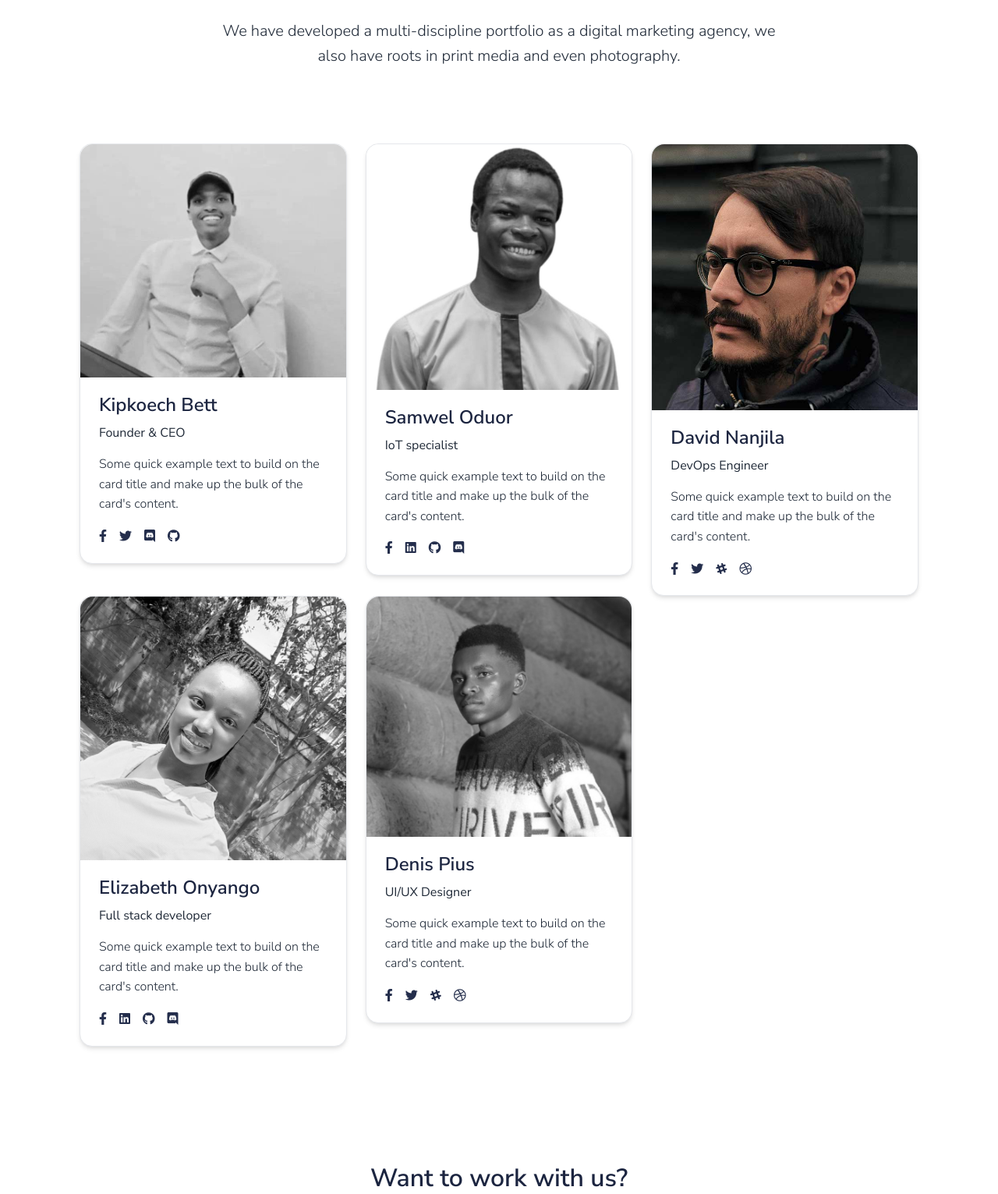
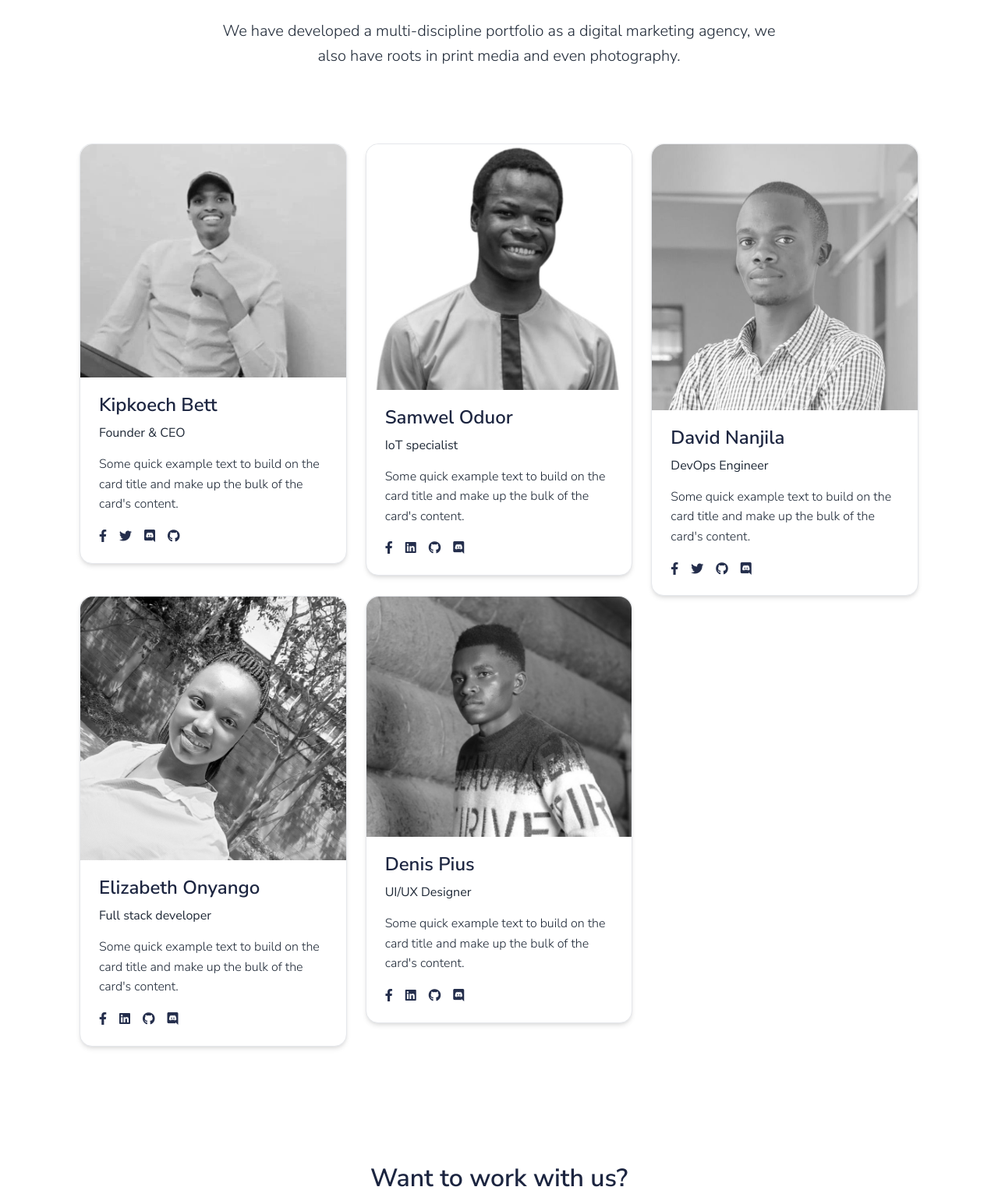
Before and after one commit to Hope-Exclusives/Astra_Search, a Django app: page /about/ in a window 1280 px wide. Shown: the part 3838-5369 px from the top of the page at 78% size. Run offline with Django 5.2, Linux system fonts and the light colour scheme; some libraries are stand-ins or nearby versions.

Commit message:
About us section connected and team profiles updated

```diff
--- a/home/templates/home/about.html
+++ b/home/templates/home/about.html
@@ -222,14 +222,14 @@
                     </div>
                     <div class="col-12 col-md-6 col-lg-4">
                         <div class="card shadow border-gray-300">
-                            <img src="{% static 'assets/img/team/profile-picture-4.jpg' %}" class="card-img-top rounded-top" alt="Jose Avatar">
+                            <img src="{% static 'assets/img/team/david.jpg' %}" class="card-img-top rounded-top" alt="Jose Avatar">
                             <div class="card-body">
                                 <h3 class="h4 card-title mb-2">David Nanjila</h3>
                                 <span class="card-subtitle text-gray fw-normal">DevOps Engineer</span>
                                 <p class="card-text my-3">Some quick example text to build on the card title and make up the bulk of the card's content.</p>
                                 <ul class="list-unstyled d-flex mt-3 mb-0">
                                     <li>
-                                        <a href="#" target="_blank" aria-label="facebook social link" class="icon-facebook me-3">
+                                        <a href="https://www.facebook.com/share/1FUzY8L5SS/" target="_blank" aria-label="facebook social link" class="icon-facebook me-3">
                                             <span class="fab fa-facebook-f"></span>
                                         </a>
                                     </li>
@@ -239,13 +239,13 @@
                                         </a>
                                     </li>
                                     <li>
-                                        <a href="#" target="_blank" aria-label="slack social link" class="icon-slack me-3">
-                                            <span class="fab fa-slack-hash"></span>
+                                        <a href="https://github.com/stoicdavi" target="_blank" aria-label="github social link" class="icon-github me-3">
+                                            <span class="fab fa-github"></span>
                                         </a>
                                     </li>
                                     <li>
-                                        <a href="#" target="_blank" aria-label="dribbble social link" class="icon-dribbble me-3">
-                                            <span class="fab fa-dribbble"></span>
+                                        <a href="#" target="_blank" aria-label="discord social link" class="icon-discord me-3">
+                                            <span class="fab fa-discord"></span>
                                         </a>
                                     </li>
                                 </ul>
@@ -300,18 +300,18 @@
                                         </a>
                                     </li>
                                     <li>
-                                        <a href="#" target="_blank" aria-label="twitter social link" class="icon-twitter me-3">
-                                            <span class="fab fa-twitter"></span>
+                                        <a href="#" target="_blank" aria-label="linkedin social link" class="icon-linkedin me-3">
+                                            <span class="fab fa-linkedin"></span>
                                         </a>
                                     </li>
                                     <li>
-                                        <a href="#" target="_blank" aria-label="slack social link" class="icon-slack me-3">
-                                            <span class="fab fa-slack-hash"></span>
+                                        <a href="https://github.com/tech-pius" target="_blank" aria-label="github social link" class="icon-github me-3">
+                                            <span class="fab fa-github"></span>
                                         </a>
                                     </li>
                                     <li>
-                                        <a href="#" target="_blank" aria-label="dribbble social link" class="icon-dribbble me-3">
-                                            <span class="fab fa-dribbble"></span>
+                                        <a href="https://discord.com/users/1375430693261152316" target="_blank" aria-label="discord social link" class="icon-discord me-3">
+                                            <span class="fab fa-discord"></span>
                                         </a>
                                     </li>
                                 </ul>
@@ -385,7 +385,7 @@
                             <p class="lead mb-4">
                                 Do you want to join our team and work remotely from anywhere you’d like? We can’t wait to hear from you!
                             </p>
-                            <a href="#" class="btn btn-primary">
+                            <a href="{% url 'home:careers' %}" class="btn btn-primary">
                                 <span class="me-1">
                                     <span class="fas fa-file-invoice"></span>
                                 </span>
--- a/home/templates/home/index.html
+++ b/home/templates/home/index.html
@@ -194,7 +194,7 @@
                                 </p>
                             </div>
                             <div class="col-12 col-md-6 mt-4 mt-md-0 text-md-right">
-                                <a href="#" class="btn btn-primary">
+                                <a href="{%  url 'home:contact' %}" class="btn btn-primary">
                                     <span class="me-1">
                                         <span class="fas fa-headphones"></span>
                                     </span>
```
Also changed, not shown: home/static/assets/img/team/david.jpg (added).
